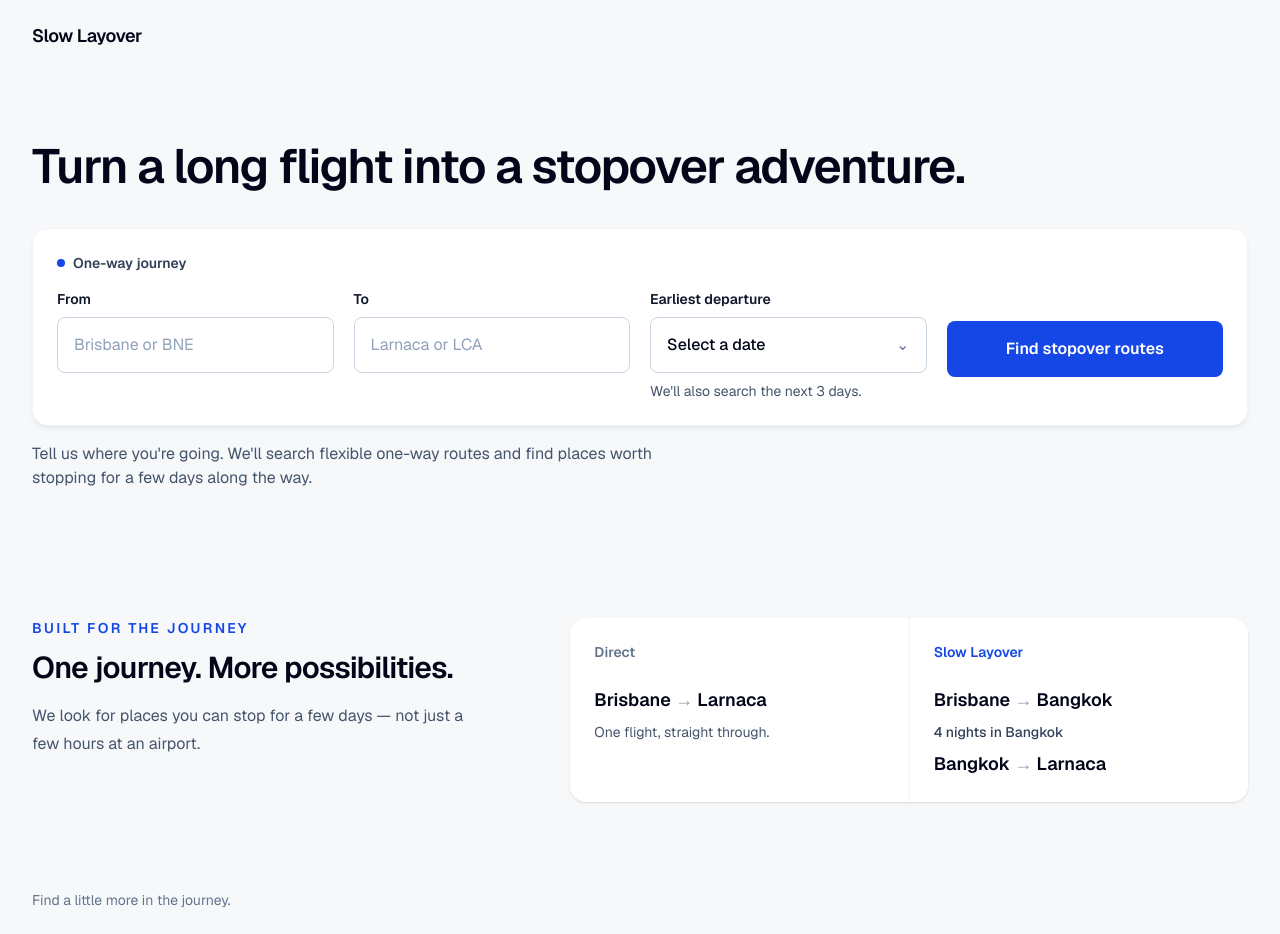
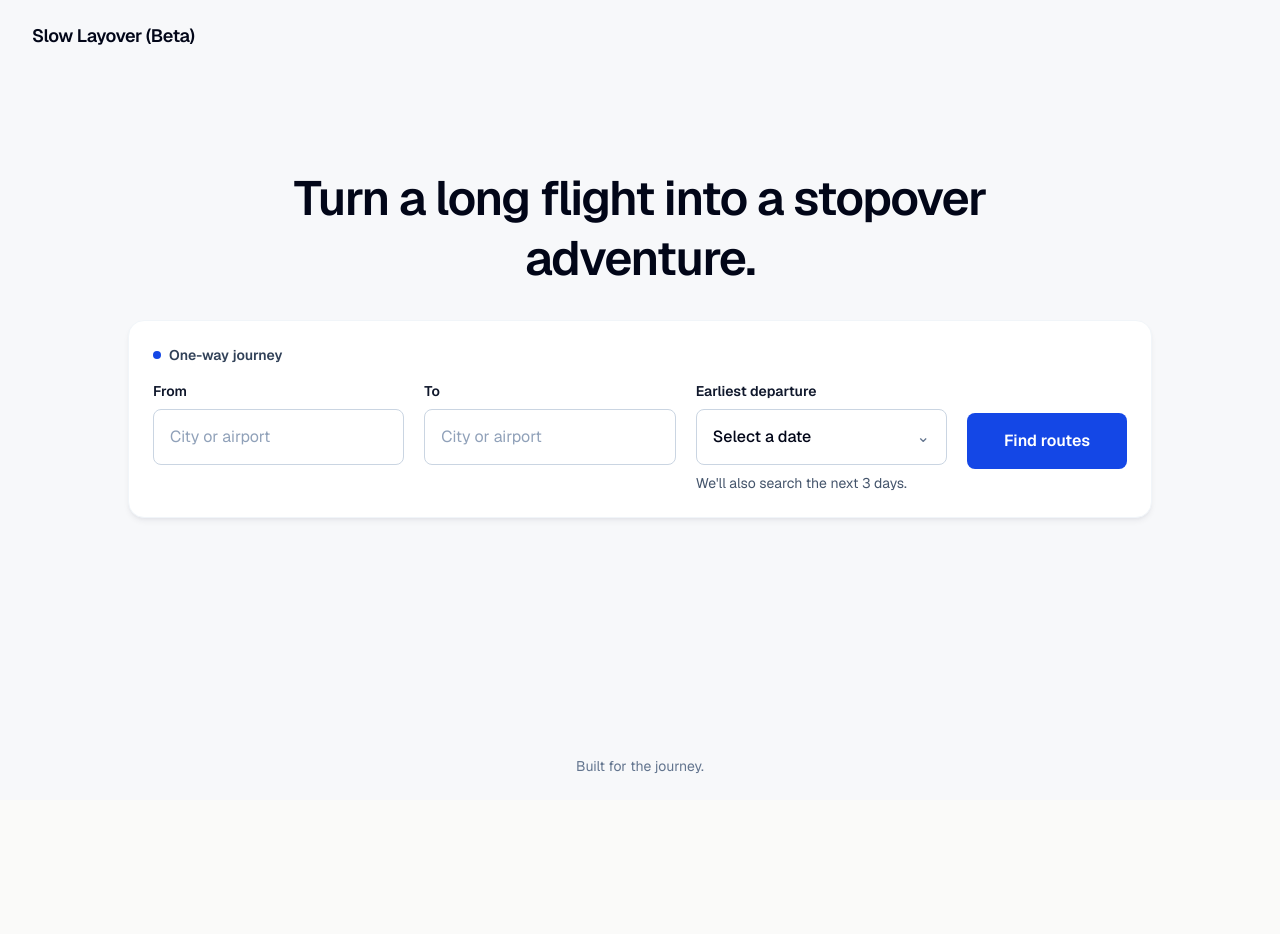
Before and after one commit to masonou/routefinder, a Next.js app: page / in a window 1280 px wide. After the commit the page ends 800 px from the top, so only its background shows below. Built offline with nearby package versions, Linux system fonts and the light colour scheme.

Commit message:
homepage (first) design

```diff
--- a/src/app/page.tsx
+++ b/src/app/page.tsx
@@ -2,42 +2,28 @@ import { SearchForm } from "../components/SearchForm";
 
 export default function Home() {
   return (
-    <main className="min-h-screen bg-[#f7f8fa] text-slate-950">
-      <div className="mx-auto flex min-h-screen w-full max-w-7xl flex-col px-4 sm:px-6 lg:px-8">
-        <header className="flex h-[4.5rem] items-center" aria-label="Slow Layover">
-          <p className="text-lg font-semibold tracking-tight text-slate-950">Slow Layover</p>
+    <main className="min-h-svh bg-[#f7f8fa] text-slate-950">
+      <div className="mx-auto flex min-h-svh w-full max-w-7xl flex-col px-4 sm:px-6 lg:px-8">
+        <header className="flex h-18 items-center" aria-label="Slow Layover">
+          <p className="text-lg font-semibold tracking-tight text-slate-950">
+            Slow Layover (Beta)
+          </p>
         </header>
 
-        <section className="flex-1 py-10 sm:py-14 lg:py-16">
-          <h1 className="text-3xl font-semibold tracking-[-0.03em] text-slate-950 sm:text-4xl lg:text-5xl lg:leading-tight">Turn a long flight into a stopover adventure.</h1>
-          <div className="mt-7 w-full sm:mt-8"><SearchForm /></div>
-          <p className="mt-4 max-w-2xl text-sm leading-6 text-slate-600 sm:text-base">Tell us where you&apos;re going. We&apos;ll search flexible one-way routes and find places worth stopping for a few days along the way.</p>
-        </section>
-
-        <section className="py-12 sm:py-16" aria-labelledby="how-it-works">
-          <div className="grid gap-10 lg:grid-cols-[minmax(0,0.7fr)_minmax(0,1fr)] lg:gap-16">
-            <div>
-              <p className="text-sm font-semibold uppercase tracking-[0.16em] text-blue-700">Built for the journey</p>
-              <h2 id="how-it-works" className="mt-3 text-2xl font-semibold tracking-tight text-slate-950 sm:text-3xl">One journey. More possibilities.</h2>
-              <p className="mt-4 max-w-md text-base leading-7 text-slate-600">We look for places you can stop for a few days — not just a few hours at an airport.</p>
-            </div>
-            <div className="grid gap-px overflow-hidden rounded-2xl bg-slate-100 shadow-sm sm:grid-cols-2">
-              <div className="bg-white p-5 sm:p-6">
-                <p className="text-sm font-semibold text-slate-500">Direct</p>
-                <p className="mt-6 text-lg font-semibold text-slate-950">Brisbane <span className="text-slate-400">→</span> Larnaca</p>
-                <p className="mt-2 text-sm text-slate-600">One flight, straight through.</p>
-              </div>
-              <div className="bg-white p-5 sm:p-6">
-                <p className="text-sm font-semibold text-blue-700">Slow Layover</p>
-                <p className="mt-6 text-lg font-semibold text-slate-950">Brisbane <span className="text-slate-400">→</span> Bangkok</p>
-                <p className="mt-2 text-sm font-medium text-slate-700">4 nights in Bangkok</p>
-                <p className="mt-2 text-lg font-semibold text-slate-950">Bangkok <span className="text-slate-400">→</span> Larnaca</p>
-              </div>
+        <section className="flex flex-1 justify-center py-10 sm:py-14 lg:pb-16 lg:pt-24">
+          <div className="w-full max-w-5xl">
+            <h1 className="mx-auto max-w-3xl text-center text-3xl font-semibold tracking-[-0.03em] text-slate-950 sm:text-4xl lg:text-5xl lg:leading-tight">
+              Turn a long flight into a stopover adventure.
+            </h1>
+            <div className="mt-7 w-full sm:mt-8">
+              <SearchForm />
             </div>
           </div>
         </section>
 
-        <footer className="py-6 text-sm text-slate-500">Find a little more in the journey.</footer>
+        <footer className="mx-auto w-full max-w-5xl py-6 text-center text-sm text-slate-500">
+          Built for the journey.
+        </footer>
       </div>
     </main>
   );
--- a/src/components/SearchForm.tsx
+++ b/src/components/SearchForm.tsx
@@ -57,7 +57,7 @@ export function SearchForm() {
         <span className="inline-block size-2 rounded-full bg-blue-700" aria-hidden="true" />
         One-way journey
       </div>
-      <div className="grid gap-4 md:grid-cols-2 xl:grid-cols-4 xl:gap-5">
+      <div className="grid gap-4 md:grid-cols-2 lg:grid-cols-[minmax(0,1fr)_minmax(0,1fr)_minmax(13rem,1fr)_minmax(10rem,auto)] lg:gap-5">
         <AirportAutocomplete
           id="origin"
           label="From"
@@ -67,7 +67,7 @@ export function SearchForm() {
             updateAirport("origin", airport);
           }}
           error={errors.origin}
-          placeholder="Brisbane or BNE"
+          placeholder="City or airport"
         />
         <AirportAutocomplete
           id="destination"
@@ -78,7 +78,7 @@ export function SearchForm() {
             updateAirport("destination", airport);
           }}
           error={errors.destination}
-          placeholder="Larnaca or LCA"
+          placeholder="City or airport"
         />
         <FlexibleDatePicker value={values.earliestDeparture} onChange={updateDate} error={errors.dates} />
         <button
@@ -86,7 +86,7 @@ export function SearchForm() {
           disabled={isSubmitting}
           className="inline-flex min-h-14 w-full items-center justify-center self-start rounded-lg bg-blue-700 px-5 text-base font-semibold text-white outline-none transition hover:bg-blue-800 focus-visible:ring-2 focus-visible:ring-blue-700 focus-visible:ring-offset-2 disabled:cursor-wait disabled:bg-blue-600 md:mt-8"
         >
-          {isSubmitting ? "Searching…" : "Find stopover routes"}
+          {isSubmitting ? "Searching…" : "Find routes"}
         </button>
       </div>
     </form>
```
